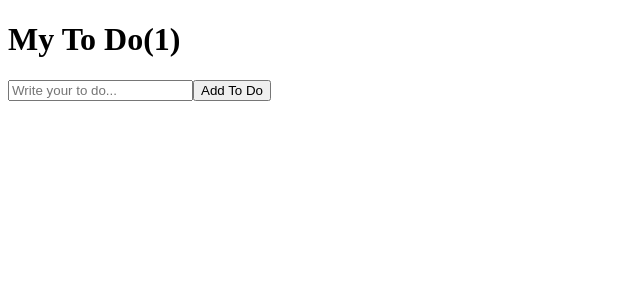
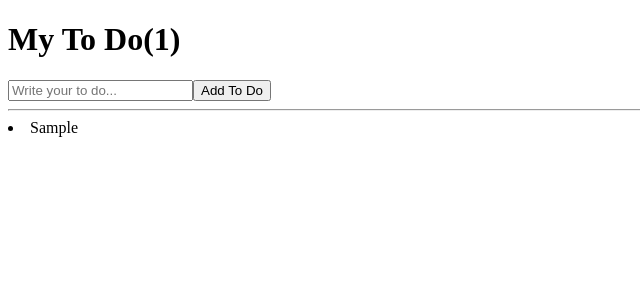
Before and after one commit to chu-98/React-MovieApp, a React (Create React App) app: page / in a window 1280 px wide. Both pictures are taken after typing "Sample" into the empty fields and a click on the button "Add To Do". Shown: the top 300 px of the page, without its empty margins (0-640 px from the left). Built offline with nearby package versions, Linux system fonts and the light colour scheme.

Commit message:
To Do List(2)

```diff
--- a/src/App.js
+++ b/src/App.js
@@ -27,6 +27,10 @@ function App() {
         ></input>
         <button>Add To Do</button>
       </form>
+      <hr />
+      {toDos.map((item, index) => (
+        <li key={index}>{item}</li>
+      ))}
     </div>
   );
 }
```
